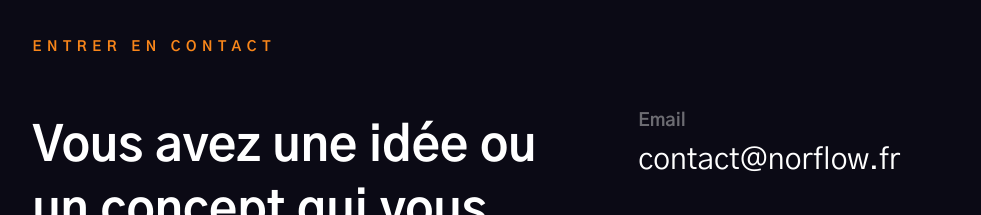
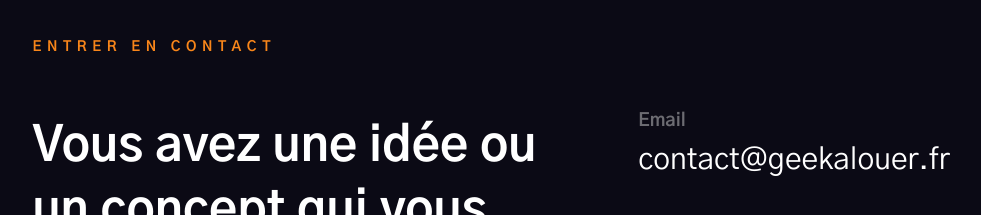
Before and after one commit to jbMarini/jbMarini.github.io, a plain HTML site: page index.html in a window 1280 px wide. Shown: the part 5608-5823 px from the top of the page, without its empty margins (58-1039 px from the left). Drawn offline with nearby package versions, Linux system fonts and the light colour scheme.

Commit message:
norflow -> geekalouer

```diff
--- a/css/base.css
+++ b/css/base.css
@@ -1,7 +1,7 @@
 /* ===================================================================
- *  Norflow Base Stylesheet
+ *  GeekALouer Base Stylesheet
  *  Ver. 1.0.0
- *  23-02-2026
+ *  01-03-2026
  *  ------------------------------------------------------------------
  *
  *  TOC:
--- a/css/main.css
+++ b/css/main.css
@@ -1,7 +1,7 @@
 /* ===================================================================
- *  Norflow Base Stylesheet
+ *  GeekALouer Base Stylesheet
  *  Ver. 1.0.0
- *  23-02-2026
+ *  01-03-2026
  *  ------------------------------------------------------------------
  *
  *  TOC:
--- a/css/vendor.css
+++ b/css/vendor.css
@@ -1,7 +1,7 @@
 /* ===================================================================
- *  Norflow Base Stylesheet
+ *  GeekALouer Base Stylesheet
  *  Ver. 1.0.0
- *  23-02-2026
+ *  01-03-2026
  *  ------------------------------------------------------------------
  *
  *  TOC:
--- a/index.html
+++ b/index.html
@@ -5,8 +5,8 @@
     <!--- basic page needs
     ================================================== -->
     <meta charset="utf-8">
-    <title>NORFLOW</title>
-    <meta name="description" content="NORFLOW, CV Jean-Baptiste Marini - Développeur UX/UI 30+ ans exp. React, Angular, Symfony, design web">
+    <title>GeekALouer</title>
+    <meta name="description" content="GeekALouer, GaL, CV Jean-Baptiste Marini - Développeur UX/UI 30+ ans exp. React, Angular, Symfony, design web">
     <meta name="author" content="">
 
     <!-- mobile specific metas
@@ -477,7 +477,7 @@
                 </div>
 
                 <div class="footer-email-us">
-                    <a href="mailto:contact@norflow.fr" class="btn btn--primary h-full-width">Contactez-moi</a>
+                    <a href="mailto:contact@geekalouer.fr" class="btn btn--primary h-full-width">Contactez-moi</a>
                 </div>
             </div>
 
@@ -488,7 +488,7 @@
                             Email
                         </h5>
                         <p class="footer-contact-block__content">
-                            <a href="mailto:contact@norflow.fr">contact@norflow.fr</a>
+                            <a href="mailto:contact@geekalouer.fr">contact@geekalouer.fr</a>
                         </p>
                     </div> <!-- end footer-contact-block -->
                     <div class="footer-contact-block" data-aos="fade-up">
```
Also changed, not shown: 1 other file.
